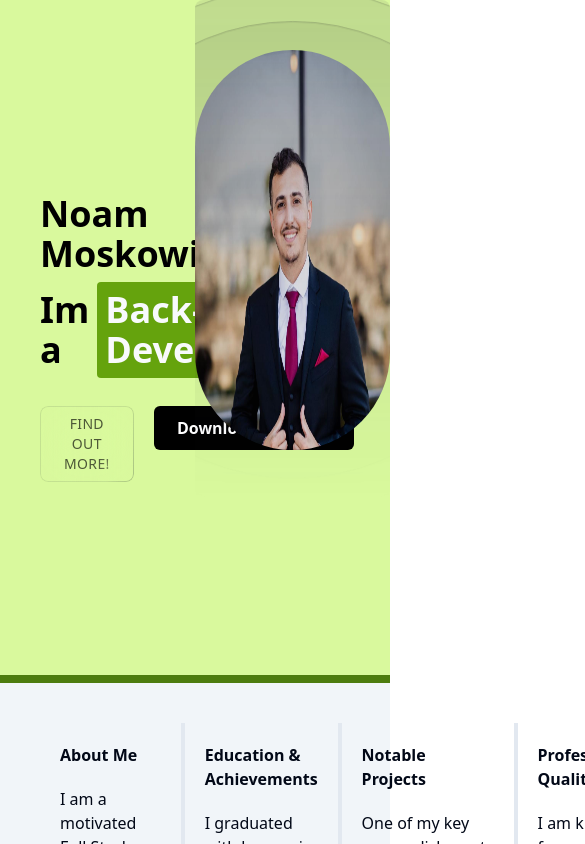
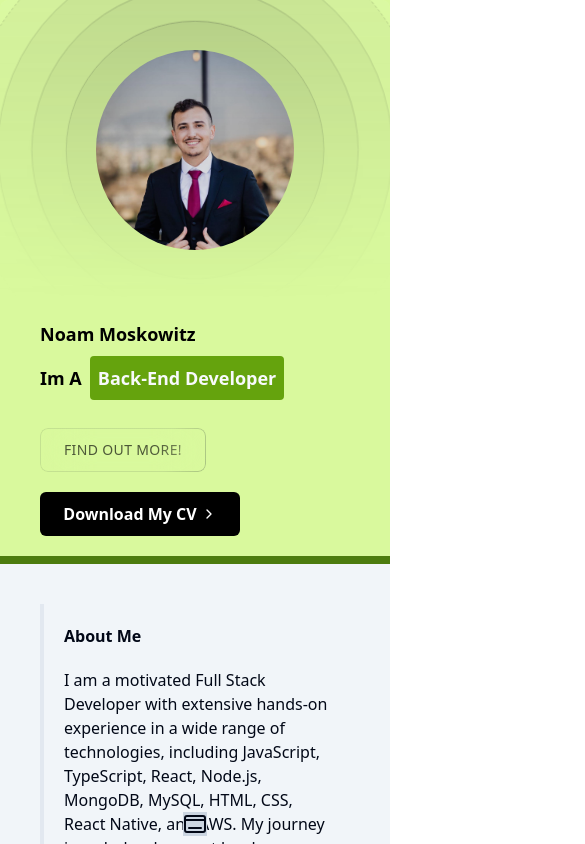
Before and after one commit to Noam-Moskowitz/Noam-Moskowitz-Portfolio, a React (Vite) app: page / in a window 390 px wide. Shown: the top 844 px of the page, 585 px wide, since content can reach past the window. Built offline with nearby package versions, Linux system fonts and the light colour scheme.

Commit message:
responsivity and styling

```diff
--- a/src/App.tsx
+++ b/src/App.tsx
@@ -1,10 +1,12 @@
 import "./App.css";
 import AboutWrapper from "./components/about/AboutWrapper";
 import HeroWrapper from "./components/hero/HeroWrapper";
+import NavBar from "./components/nav/NavBar";
 
 function App() {
   return (
     <>
+      <NavBar />
       <HeroWrapper />
       <AboutWrapper />
     </>
--- a/src/components/about/AboutParagrah.tsx
+++ b/src/components/about/AboutParagrah.tsx
@@ -7,7 +7,7 @@ interface AboutParagrahProps {
 
 const AboutParagrah: React.FC<AboutParagrahProps> = ({ title, content }) => {
   return (
-    <div className="flex flex-col gap-5 p-5 border-l-4 first:border-none">
+    <div className="flex flex-col gap-5 p-5 border-l-4 md:first:border-none">
       <h3 className="font-bold">{title}</h3>
       <p>{content}</p>
     </div>
--- a/src/components/about/AboutWrapper.tsx
+++ b/src/components/about/AboutWrapper.tsx
@@ -26,7 +26,10 @@ const AboutWrapper = () => {
   ];
 
   return (
-    <div id="about" className="flex p-10 bg-secondary border-y-8 border-lime-700">
+    <div
+      id="about"
+      className="flex flex-col md:flex-row p-10 bg-secondary border-y-8 border-lime-700"
+    >
       {aboutMe.map((para, i) => (
         <AboutParagrah key={i} content={para.content} title={para.title} />
       ))}
--- a/src/components/hero/Heading.tsx
+++ b/src/components/hero/Heading.tsx
@@ -6,10 +6,10 @@ import DownloadCVButton from "../ui/DownloadCVButton";
 
 const Heading = () => {
   return (
-    <div className=" w-[50%] h-[80vh] flex items-center justify-center">
+    <div className=" md:w-[50%] py-5 md:h-[80vh] flex items-center justify-center">
       <div className="w-full flex flex-col justify-center px-10">
         <FadeText
-          className="text-4xl font-bold text-black dark:text-white"
+          className="text-lg md:text-4xl font-bold text-black dark:text-white"
           direction="up"
           framerProps={{
             show: { transition: { delay: 0.4 } },
@@ -18,30 +18,30 @@ const Heading = () => {
         />
         <div className="flex items-center gap-2">
           <FadeText
-            className="text-4xl font-bold text-black dark:text-white"
+            className="text-lg md:text-4xl font-bold text-black dark:text-white"
             direction="up"
             framerProps={{
               show: { transition: { delay: 0.6 } },
             }}
-            text="Im a"
+            text="Im A"
           />
           <FadeText
-            className="text-4xl font-bold text-black dark:text-white"
+            className=" font-bold text-black dark:text-white"
             direction="up"
             framerProps={{
               show: { transition: { delay: 0.8 } },
             }}
             text={
               <WordRotate
-                className="text-4xl font-bold bg-lime-600 text-primary-foreground rounded p-2 dark:text-white "
+                className="text-lg md:text-4xl font-bold bg-lime-600 text-primary-foreground rounded p-2 dark:text-white "
                 words={["Full-Stack Developer", "Front-End Developer", "Back-End Developer"]}
               />
             }
           />
         </div>
-        <div className="pt-5 flex gap-5">
+        <div className="pt-5 flex flex-col md:flex-row gap-5">
           <a href="#about">
-            <ShinyButton text="Find Out More!" />
+            <ShinyButton className="py-3" text="Find Out More!" />
           </a>
           <DownloadCVButton />
         </div>
--- a/src/components/hero/HeroImage.tsx
+++ b/src/components/hero/HeroImage.tsx
@@ -1,13 +1,18 @@
-import React from 'react'
+import React from "react";
 import Ripple from "@/components/magicui/ripple";
 
 const HeroImage = () => {
   return (
-    <div className="relative flex h-[500px]  w-[50%] flex-col items-center justify-center overflow-hidden rounded-lg   ">
-      <img className='rounded-full h-[400px]' src="../src/images/heroImage.jpeg" alt="" />
-      <Ripple mainCircleSize={460} numCircles={4}/>
+    <div className="relative flex h-[300px] md:h-[500px] md:w-[50%] flex-col items-center justify-center overflow-hidden rounded-lg   ">
+      <img
+        className="rounded-full h-[200px] md:h-[400px]"
+        src="../src/images/heroImage.jpeg"
+        alt=""
+      />
+      <Ripple className="hidden md:block" mainCircleSize={460} numCircles={4} />
+      <Ripple className="block md:hidden" mainCircleSize={260} numCircles={4} />
     </div>
-  )
-}
+  );
+};
 
-export default HeroImage
+export default HeroImage;
--- a/src/components/hero/HeroWrapper.tsx
+++ b/src/components/hero/HeroWrapper.tsx
@@ -1,14 +1,14 @@
-import React from 'react'
-import Heading from './Heading'
-import HeroImage from './HeroImage'
+import React from "react";
+import Heading from "./Heading";
+import HeroImage from "./HeroImage";
 
 const HeroWrapper = () => {
   return (
-    <div className='size-full flex justify-between bg-lime-200'>
-      <Heading/>
-      <HeroImage/>
+    <div className="size-full flex flex-col-reverse md:flex-row justify-between bg-lime-200">
+      <Heading />
+      <HeroImage />
     </div>
-  )
-}
+  );
+};
 
-export default HeroWrapper
+export default HeroWrapper;
--- /dev/null
+++ b/src/components/magicui/dock.tsx
@@ -0,0 +1,124 @@
+"use client";
+
+import React, { PropsWithChildren, useRef } from "react";
+import { cva, type VariantProps } from "class-variance-authority";
+import { motion, useMotionValue, useSpring, useTransform } from "framer-motion";
+
+import { cn } from "@/lib/utils";
+
+export interface DockProps extends VariantProps<typeof dockVariants> {
+  className?: string;
+  magnification?: number;
+  distance?: number;
+  direction?: "top" | "middle" | "bottom";
+  children: React.ReactNode;
+}
+
+const DEFAULT_MAGNIFICATION = 60;
+const DEFAULT_DISTANCE = 140;
+
+const dockVariants = cva(
+  "mx-auto w-max mt-8 h-[58px] p-2 flex gap-2 rounded-2xl border supports-backdrop-blur:bg-white/10 supports-backdrop-blur:dark:bg-black/10 backdrop-blur-md",
+);
+
+const Dock = React.forwardRef<HTMLDivElement, DockProps>(
+  (
+    {
+      className,
+      children,
+      magnification = DEFAULT_MAGNIFICATION,
+      distance = DEFAULT_DISTANCE,
+      direction = "bottom",
+      ...props
+    },
+    ref,
+  ) => {
+    const mouseX = useMotionValue(Infinity);
+
+    const renderChildren = () => {
+      return React.Children.map(children, (child: any) => {
+        return React.cloneElement(child, {
+          mouseX: mouseX,
+          magnification: magnification,
+          distance: distance,
+        });
+      });
+    };
+
+    return (
+      <motion.div
+        ref={ref}
+        onMouseMove={(e) => mouseX.set(e.pageX)}
+        onMouseLeave={() => mouseX.set(Infinity)}
+        {...props}
+        className={cn(dockVariants({ className }), {
+          "items-start": direction === "top",
+          "items-center": direction === "middle",
+          "items-end": direction === "bottom",
+        })}
+      >
+        {renderChildren()}
+      </motion.div>
+    );
+  },
+);
+
+Dock.displayName = "Dock";
+
+export interface DockIconProps {
+  size?: number;
+  magnification?: number;
+  distance?: number;
+  mouseX?: any;
+  className?: string;
+  children?: React.ReactNode;
+  props?: PropsWithChildren;
+}
+
+const DockIcon = ({
+  size,
+  magnification = DEFAULT_MAGNIFICATION,
+  distance = DEFAULT_DISTANCE,
+  mouseX,
+  className,
+  children,
+  ...props
+}: DockIconProps) => {
+  const ref = useRef<HTMLDivElement>(null);
+
+  const distanceCalc = useTransform(mouseX, (val: number) => {
+    const bounds = ref.current?.getBoundingClientRect() ?? { x: 0, width: 0 };
+
+    return val - bounds.x - bounds.width / 2;
+  });
+
+  let widthSync = useTransform(
+    distanceCalc,
+    [-distance, 0, distance],
+    [40, magnification, 40],
+  );
+
+  let width = useSpring(widthSync, {
+    mass: 0.1,
+    stiffness: 150,
+    damping: 12,
+  });
+
+  return (
+    <motion.div
+      ref={ref}
+      style={{ width }}
+      className={cn(
+        "flex aspect-square cursor-pointer items-center justify-center rounded-full",
+        className,
+      )}
+      {...props}
+    >
+      {children}
+    </motion.div>
+  );
+};
+
+DockIcon.displayName = "DockIcon";
+
+export { Dock, DockIcon, dockVariants };
--- /dev/null
+++ b/src/components/nav/NavBar.tsx
@@ -0,0 +1,14 @@
+import { Dock, DockIcon } from "lucide-react";
+import React from "react";
+
+const NavBar = () => {
+  return (
+    <div className="fixed bottom-2 flex justify-center w-full">
+      <Dock direction="middle" className="bg-slate-300">
+        <a href="#">home</a>
+      </Dock>
+    </div>
+  );
+};
+
+export default NavBar;
```
